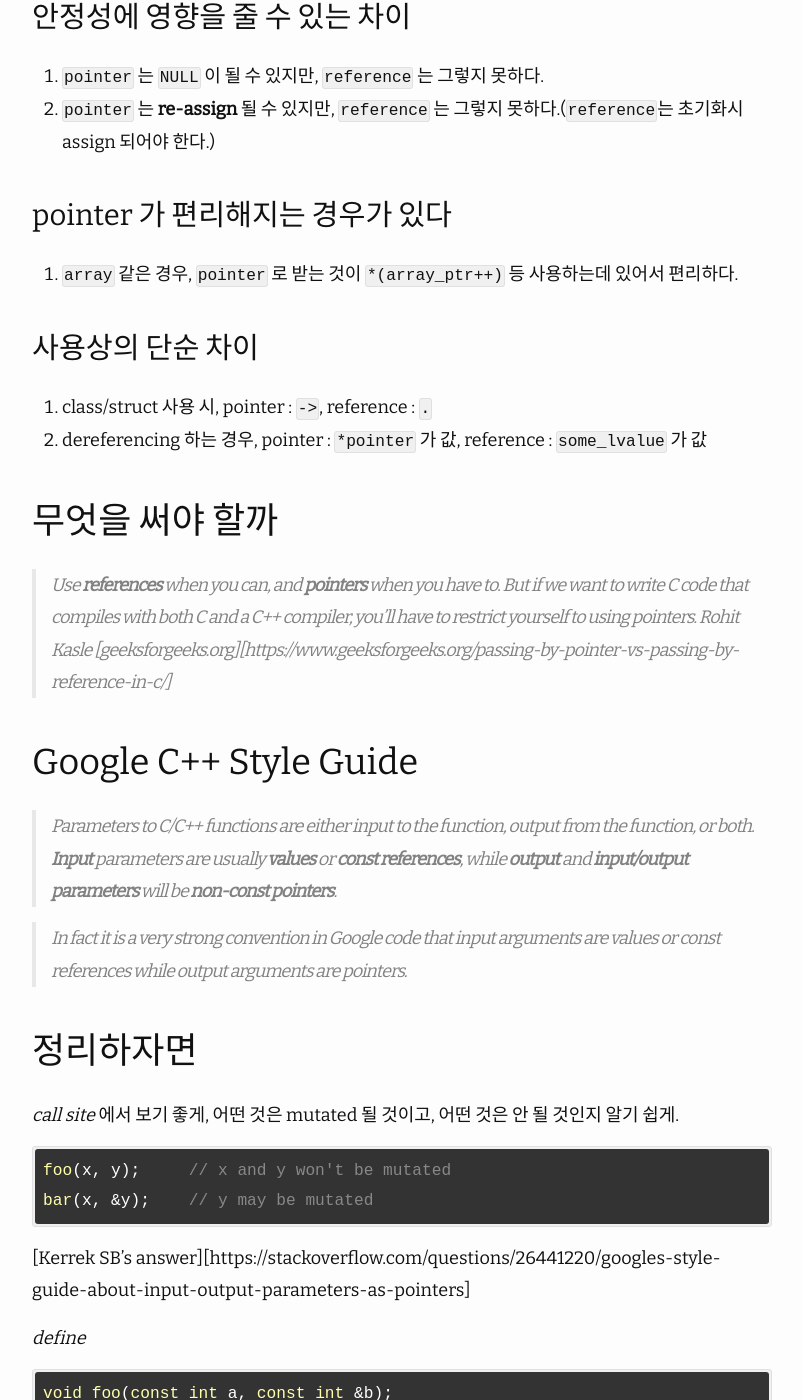
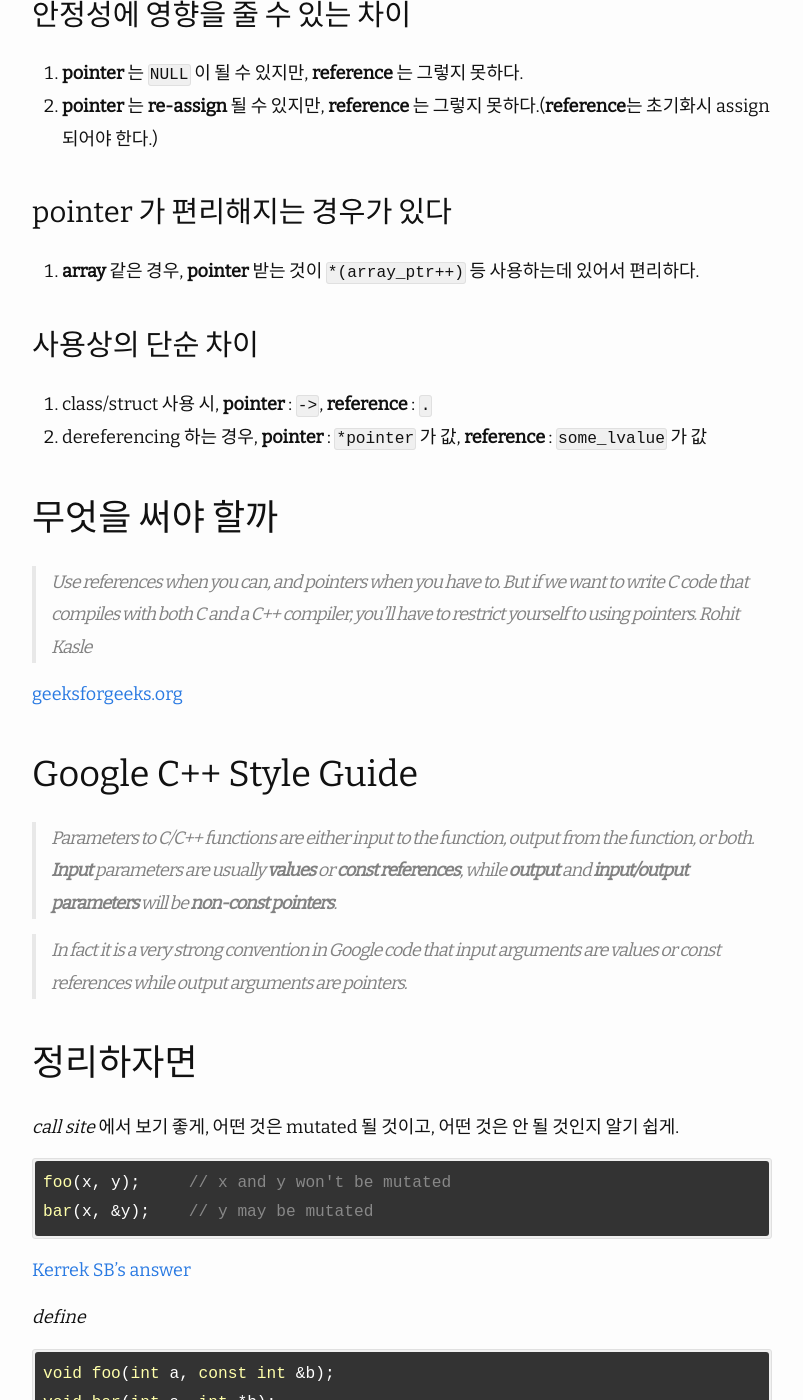
Before and after one commit to cybaj/mycodeschema, a Jekyll site: the page built from _posts/2019-09-06-c_function_passing.md, in a window 1280 px wide and 1400 px high, scrolled down 1356 px. Shown: the whole window, without its empty margins (238-1041 px from the left). Built offline with Jekyll 4.4.1, drawn with Linux system fonts in a browser that asks for light colours; nearby versions of some CDN libraries.

Commit message:
add 'jekyll-sitemap'; modify c_function_passing; add robot.txt and sitemap.xml;

````diff
--- a/Gemfile
+++ b/Gemfile
@@ -3,3 +3,4 @@
 source "https://rubygems.org"
 gemspec
 gem 'wdm', '>= 0.1.0' if Gem.win_platform?
+gem 'jekyll-sitemap'
--- a/_config.yml
+++ b/_config.yml
@@ -47,3 +47,4 @@ theme: moving # note, please use huangyz0918/moving if you want to publish to Gi
 plugins:
   - jekyll-feed
   - jekyll-seo-tag
+  - jekyll-sitemap
--- a/_posts/2019-09-06-c_function_passing.md
+++ b/_posts/2019-09-06-c_function_passing.md
@@ -20,9 +20,9 @@ void add(int* body, const int operand)
 
 ## call by reference 를 할 때
 
-`pointer`로 받거나 `reference`로 받을 수 있다.
+**pointer**로 받거나 **reference**로 받을 수 있다.
 
-`pointer` 로 하는 경우
+**pointer** 로 하는 경우
 ```c
 void swap(int* x, int* y)
 {
@@ -32,7 +32,7 @@ void swap(int* x, int* y)
 }
 ```
 
-`reference` 로 하는 경우
+**reference** 로 하는 경우
 ```c
 void swap(int& x, int& y)
 {
@@ -45,19 +45,21 @@ void swap(int& x, int& y)
 ## 차이를 구분지어 보면
 
 ### 안정성에 영향을 줄 수 있는 차이
-1. `pointer` 는 `NULL` 이 될 수 있지만, `reference` 는 그렇지 못하다.
-2. `pointer` 는 **re-assign** 될 수 있지만, `reference` 는 그렇지 못하다.(`reference`는 초기화시 assign 되어야 한다.)
+1. **pointer** 는 `NULL` 이 될 수 있지만, **reference** 는 그렇지 못하다.
+2. **pointer** 는 **re-assign** 될 수 있지만, **reference** 는 그렇지 못하다.(**reference**는 초기화시 assign 되어야 한다.)
 
 ### pointer 가 편리해지는 경우가 있다
-1. `array` 같은 경우, `pointer` 로 받는 것이 `*(array_ptr++)` 등 사용하는데 있어서 편리하다.
+1. **array** 같은 경우, **pointer** 받는 것이 `*(array_ptr++)` 등 사용하는데 있어서 편리하다.
 
 ### 사용상의 단순 차이
-1. class/struct 사용 시, pointer : `->`, reference : `.`
-2. dereferencing 하는 경우, pointer : `*pointer` 가 값, reference : `some_lvalue` 가 값
+1. class/struct 사용 시, **pointer** : `->`, **reference** : `.`
+2. dereferencing 하는 경우, **pointer** : `*pointer` 가 값, **reference** : `some_lvalue` 가 값
 
 ## 무엇을 써야 할까
 
-> Use **references** when you can, and **pointers** when you have to. But if we want to write C code that compiles with both C and a C++ compiler, you'll have to restrict yourself to using pointers. *Rohit Kasle* [geeksforgeeks.org][https://www.geeksforgeeks.org/passing-by-pointer-vs-passing-by-reference-in-c/]
+> Use references when you can, and pointers when you have to. But if we want to write C code that compiles with both C and a C++ compiler, you'll have to restrict yourself to using pointers.  *Rohit Kasle*
+
+[geeksforgeeks.org](https://www.geeksforgeeks.org/passing-by-pointer-vs-passing-by-reference-in-c/)
 
 ## Google C++ Style Guide
 
@@ -72,12 +74,12 @@ void swap(int& x, int& y)
 foo(x, y);     // x and y won't be mutated
 bar(x, &y);    // y may be mutated
 ```
-[Kerrek SB's answer][https://stackoverflow.com/questions/26441220/googles-style-guide-about-input-output-parameters-as-pointers]
+[Kerrek SB's answer](https://stackoverflow.com/questions/26441220/googles-style-guide-about-input-output-parameters-as-pointers)
 
 *define*
 ```c
-void foo(const int a, const int &b);
-void bar(const int a, int *b);
+void foo(int a, const int &b);
+void bar(int a, int *b);
 ```
 
 C에서 함수의 매개변수는 3종류이고, 각각에 따른 convention 은 아래와 같다.
````
